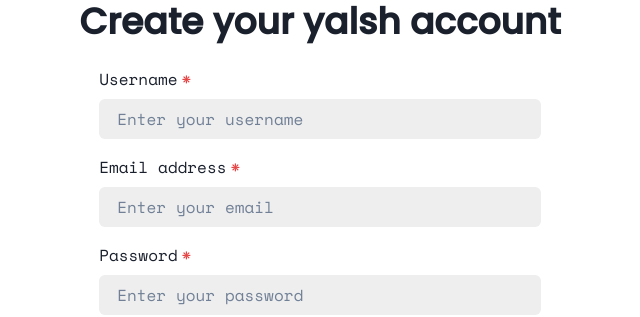
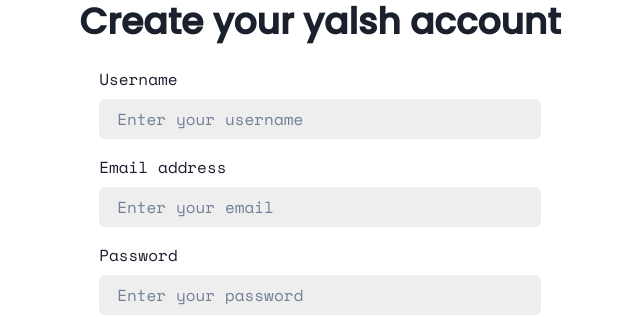
Before and after one commit to Kenwanjohi/yalsh_web, a Next.js app: page /register in a window 1280 px wide. Shown: the top 317 px of the page, without its empty margins (320-960 px from the left). Built offline with nearby package versions, Linux system fonts and the light colour scheme.

Commit message:
use chakra FormErrorMessage

```diff
--- a/src/components/Forms/Register.tsx
+++ b/src/components/Forms/Register.tsx
@@ -81,12 +81,7 @@
   return (
     <Box width={["100%", "80%", "60%"]}>
       <form onSubmit={handleSubmit} style={{ maxWidth: "100%" }}>
-        <FormControl
-          id="username"
-          isRequired
-          mb={4}
-          isInvalid={!!errors.username}
-        >
+        <FormControl id="username" mb={4} isInvalid={!!errors.username}>
           <FormLabel>Username</FormLabel>
           <Input
             type="text"
@@ -100,7 +95,7 @@
           />
           <FormErrorMessage>{errors.username}</FormErrorMessage>
         </FormControl>
-        <FormControl id="email" isRequired mb={4} isInvalid={!!errors.email}>
+        <FormControl id="email" mb={4} isInvalid={!!errors.email}>
           <FormLabel>Email address</FormLabel>
           <Input
             type="email"
@@ -114,12 +109,7 @@
           />
           <FormErrorMessage>{errors.email}</FormErrorMessage>
         </FormControl>
-        <FormControl
-          id="password"
-          isRequired
-          mb={4}
-          isInvalid={!!errors.password}
-        >
+        <FormControl id="password" mb={4} isInvalid={!!errors.password}>
           <FormLabel>Password</FormLabel>
           <Input
             type="password"
```
